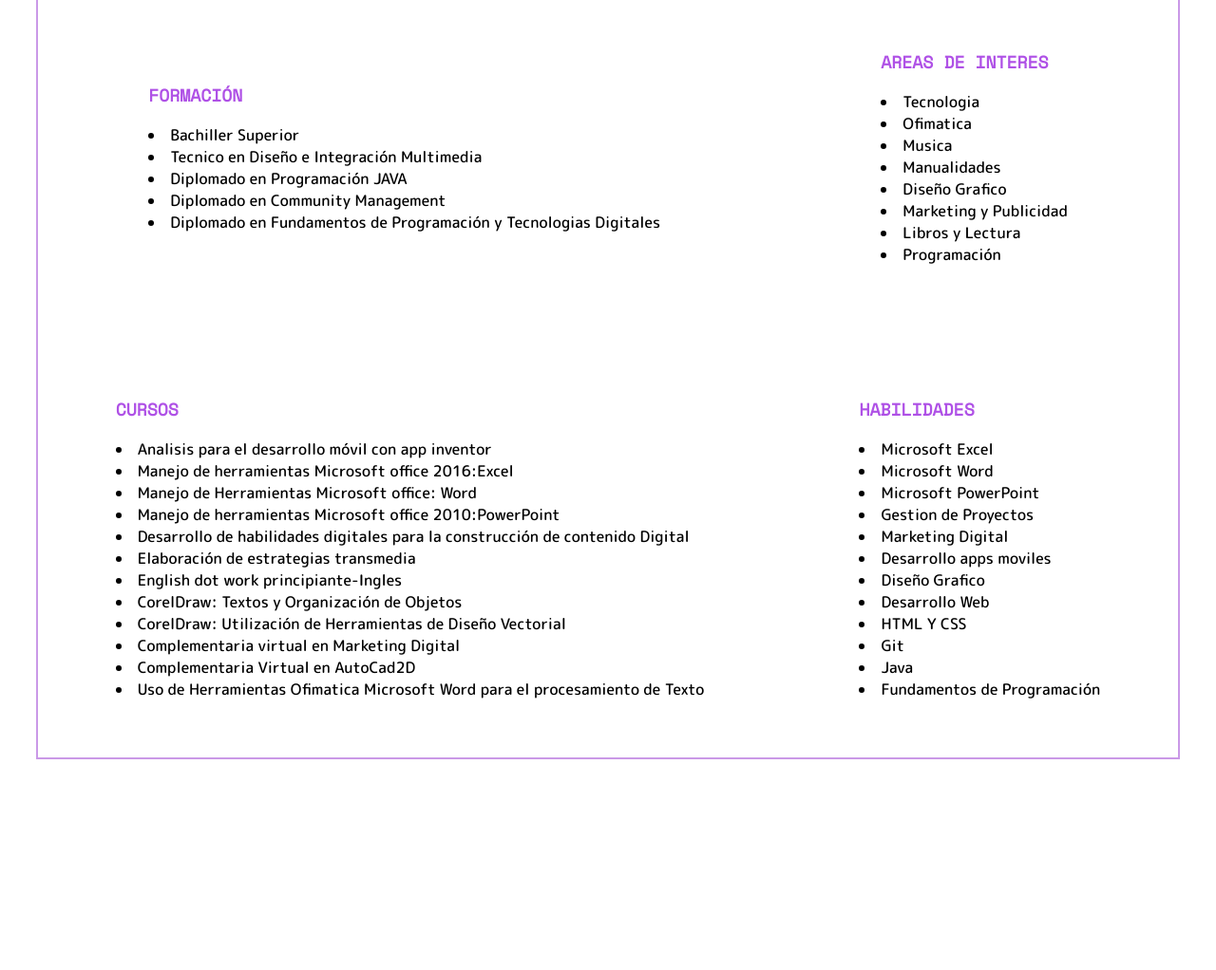
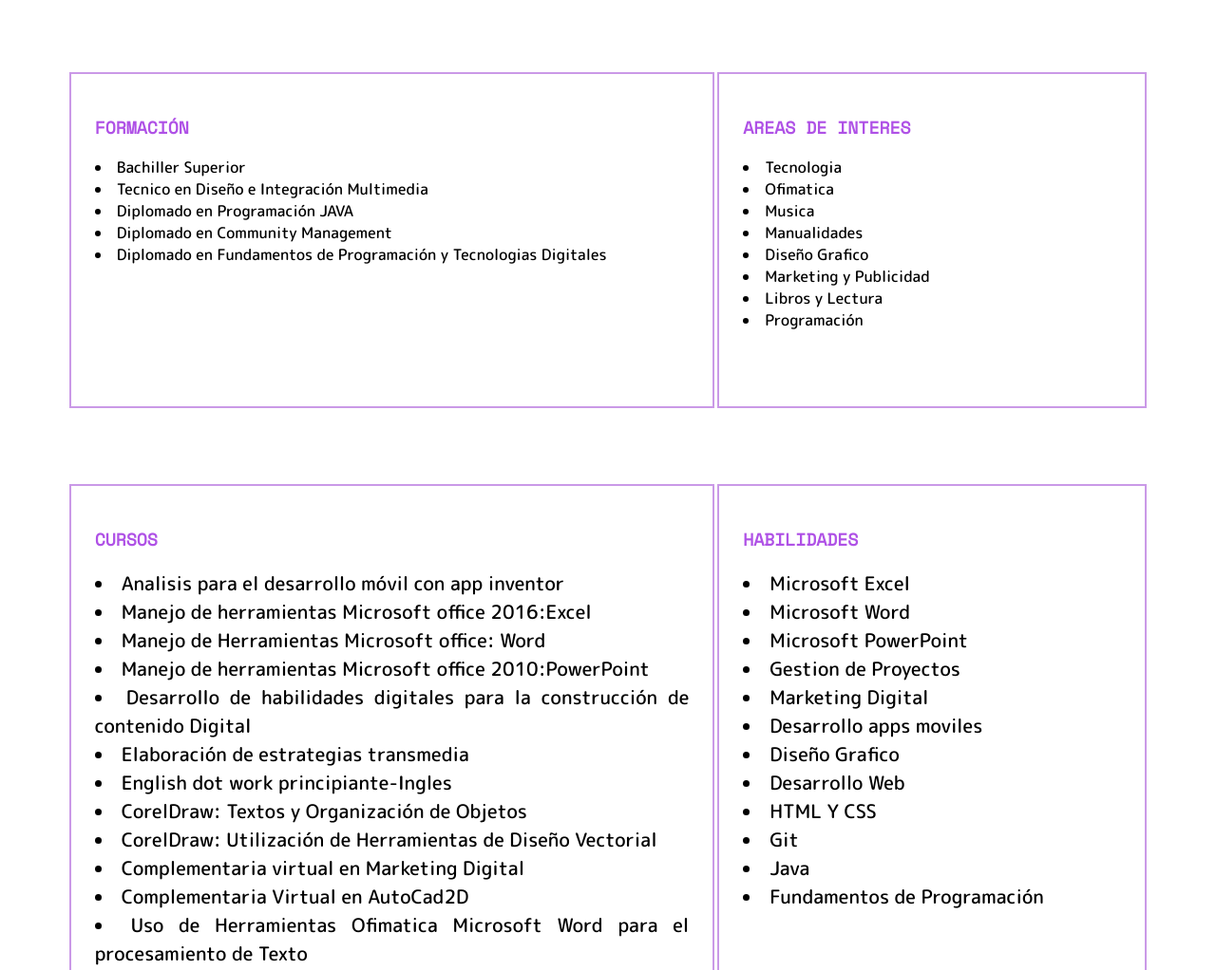
Before and after one commit to KarolinaA17/html-intro, a plain HTML site: page index.html in a window 1280 px wide. Shown: the part 1045-2067 px from the top of the page at 95% size. Before the commit the page ends 1878 px from the top, so only its background shows below. Drawn offline with nearby package versions, Linux system fonts and the light colour scheme.

Commit message:
Cuadros y diseño

```diff
--- a/estilos.css
+++ b/estilos.css
@@ -19,13 +19,18 @@
   font-family: "M PLUS Rounded 1c", sans-serif;
   text-align: justify;
 }
+.normal2 {
+  font-family: "M PLUS Rounded 1c", sans-serif;
+  text-align: justify;
+  font-size: 20px;
+}
 .container {
   display: flex;
   flex-direction: column;
 }
 .info-contact {
   margin: 2% auto;
-  width: 1200px;
+  width: 89%;
   height: 350px;
   display: flex;
   flex-direction: row;
@@ -33,27 +38,56 @@
   justify-content: space-around;
   border: 2px solid rgb(202, 153, 231);
 }
+.información,
+.contacto,
+.Foto {
+  width: 30%;
+  height: 80%;
+  display: flex;
+  flex-direction: column;
+  justify-content: center;
+  overflow-wrap: break-word;
+}
+
 img {
   width: 380px;
   height: 320px;
 }
+.contacto {
+  align-items: center;
+}
 .info-general {
-  margin: 2% auto;
-  width: 1200px;
-  height: 1200px;
+  margin: 1% auto;
+  width: 90%;
+  height: 1550px;
   display: flex;
-  flex-wrap: wrap;
-  flex-direction: row;
+  flex-flow: row wrap;
   align-items: center;
   justify-content: space-around;
+}
+.PERFILPROFESIONAL,
+.FORMACIÓN,
+.CURSOS {
+  padding: 25px 25px;
+  width: 55%;
   border: 2px solid rgb(202, 153, 231);
-  place-items: center;
 }
-.PERFILPROFESIONAL .FORMACIÓN .CURSOS {
-  width: 900px;
+.COMPETENCIAS,
+.AREAS,
+.HABILIDADES {
+  padding: 25px 25px;
+  width: 35%;
+  border: 2px solid rgb(202, 153, 231);
+}
+.PERFILPROFESIONAL,
+.COMPETENCIAS {
+  height: 320px;
+}
+.FORMACIÓN,
+.AREAS {
   height: 300px;
 }
-.COMPETENCIAS .AREAS .HABILIDADES {
-  width: 300px;
-  height: 900px;
+.CURSOS,
+.HABILIDADES {
+  height: 530px;
 }
--- a/index.html
+++ b/index.html
@@ -103,47 +103,47 @@
         </div>
         <div class="CURSOS">
           <h3 class="subtitulos">CURSOS</h3>
-          <li class="normal">
+          <li class="normal2">
             Analisis para el desarrollo móvil con app inventor
           </li>
-          <li class="normal">
+          <li class="normal2">
             Manejo de herramientas Microsoft office 2016:Excel
           </li>
-          <li class="normal">Manejo de Herramientas Microsoft office: Word</li>
-          <li class="normal">
+          <li class="normal2">Manejo de Herramientas Microsoft office: Word</li>
+          <li class="normal2">
             Manejo de herramientas Microsoft office 2010:PowerPoint
           </li>
-          <li class="normal">
+          <li class="normal2">
             Desarrollo de habilidades digitales para la construcción de
             contenido Digital
           </li>
-          <li class="normal">Elaboración de estrategias transmedia</li>
-          <li class="normal">English dot work principiante-Ingles</li>
-          <li class="normal">CorelDraw: Textos y Organización de Objetos</li>
-          <li class="normal">
+          <li class="normal2">Elaboración de estrategias transmedia</li>
+          <li class="normal2">English dot work principiante-Ingles</li>
+          <li class="normal2">CorelDraw: Textos y Organización de Objetos</li>
+          <li class="normal2">
             CorelDraw: Utilización de Herramientas de Diseño Vectorial
           </li>
-          <li class="normal">Complementaria virtual en Marketing Digital</li>
-          <li class="normal">Complementaria Virtual en AutoCad2D</li>
-          <li class="normal">
+          <li class="normal2">Complementaria virtual en Marketing Digital</li>
+          <li class="normal2">Complementaria Virtual en AutoCad2D</li>
+          <li class="normal2">
             Uso de Herramientas Ofimatica Microsoft Word para el procesamiento
             de Texto
           </li>
         </div>
         <div class="HABILIDADES">
           <h3 class="subtitulos">HABILIDADES</h3>
-          <li class="normal">Microsoft Excel</li>
-          <li class="normal">Microsoft Word</li>
-          <li class="normal">Microsoft PowerPoint</li>
-          <li class="normal">Gestion de Proyectos</li>
-          <li class="normal">Marketing Digital</li>
-          <li class="normal">Desarrollo apps moviles</li>
-          <li class="normal">Diseño Grafico</li>
-          <li class="normal">Desarrollo Web</li>
-          <li class="normal">HTML Y CSS</li>
-          <li class="normal">Git</li>
-          <li class="normal">Java</li>
-          <li class="normal">Fundamentos de Programación</li>
+          <li class="normal2">Microsoft Excel</li>
+          <li class="normal2">Microsoft Word</li>
+          <li class="normal2">Microsoft PowerPoint</li>
+          <li class="normal2">Gestion de Proyectos</li>
+          <li class="normal2">Marketing Digital</li>
+          <li class="normal2">Desarrollo apps moviles</li>
+          <li class="normal2">Diseño Grafico</li>
+          <li class="normal2">Desarrollo Web</li>
+          <li class="normal2">HTML Y CSS</li>
+          <li class="normal2">Git</li>
+          <li class="normal2">Java</li>
+          <li class="normal2">Fundamentos de Programación</li>
         </div>
       </div>
     </div>
```
